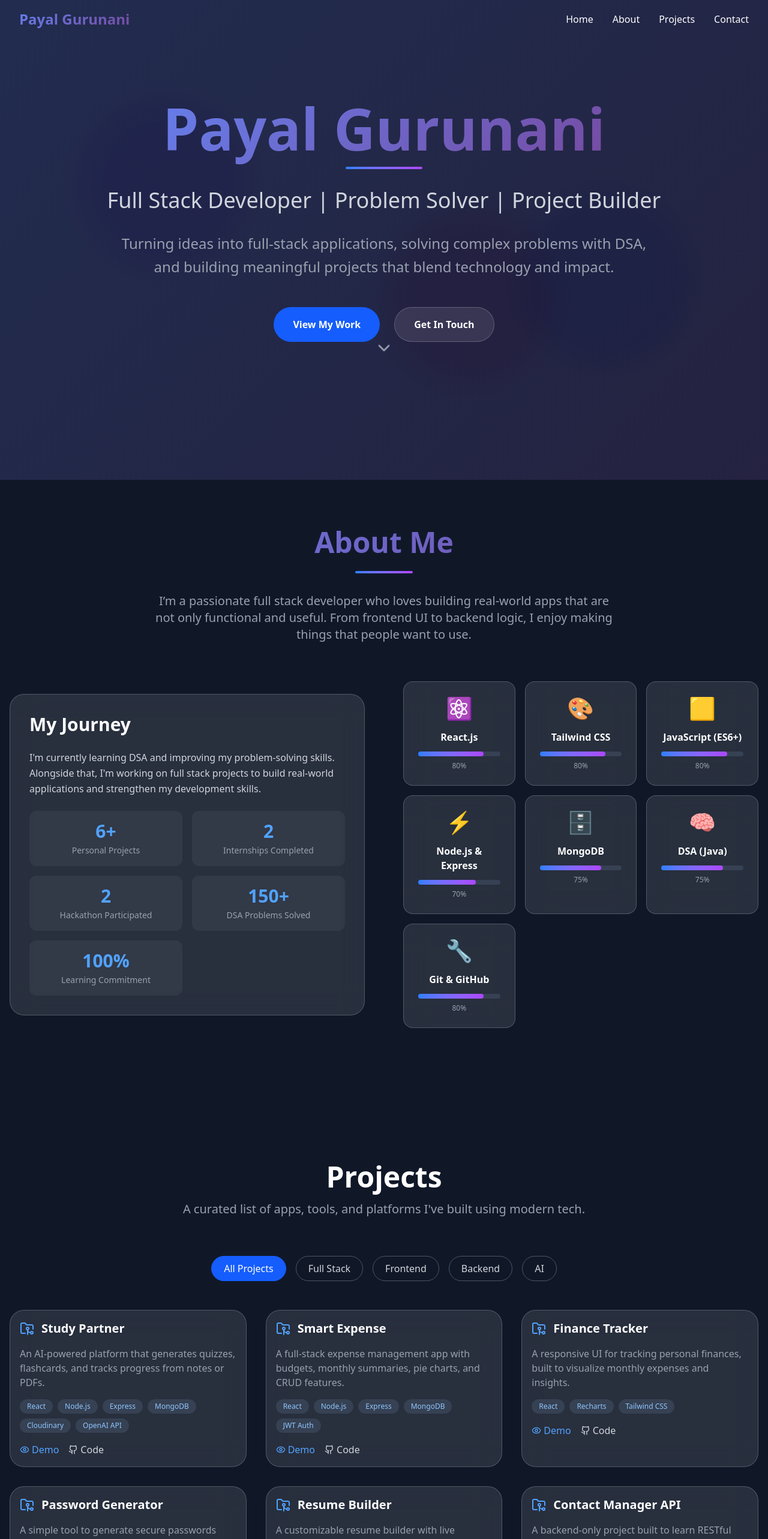
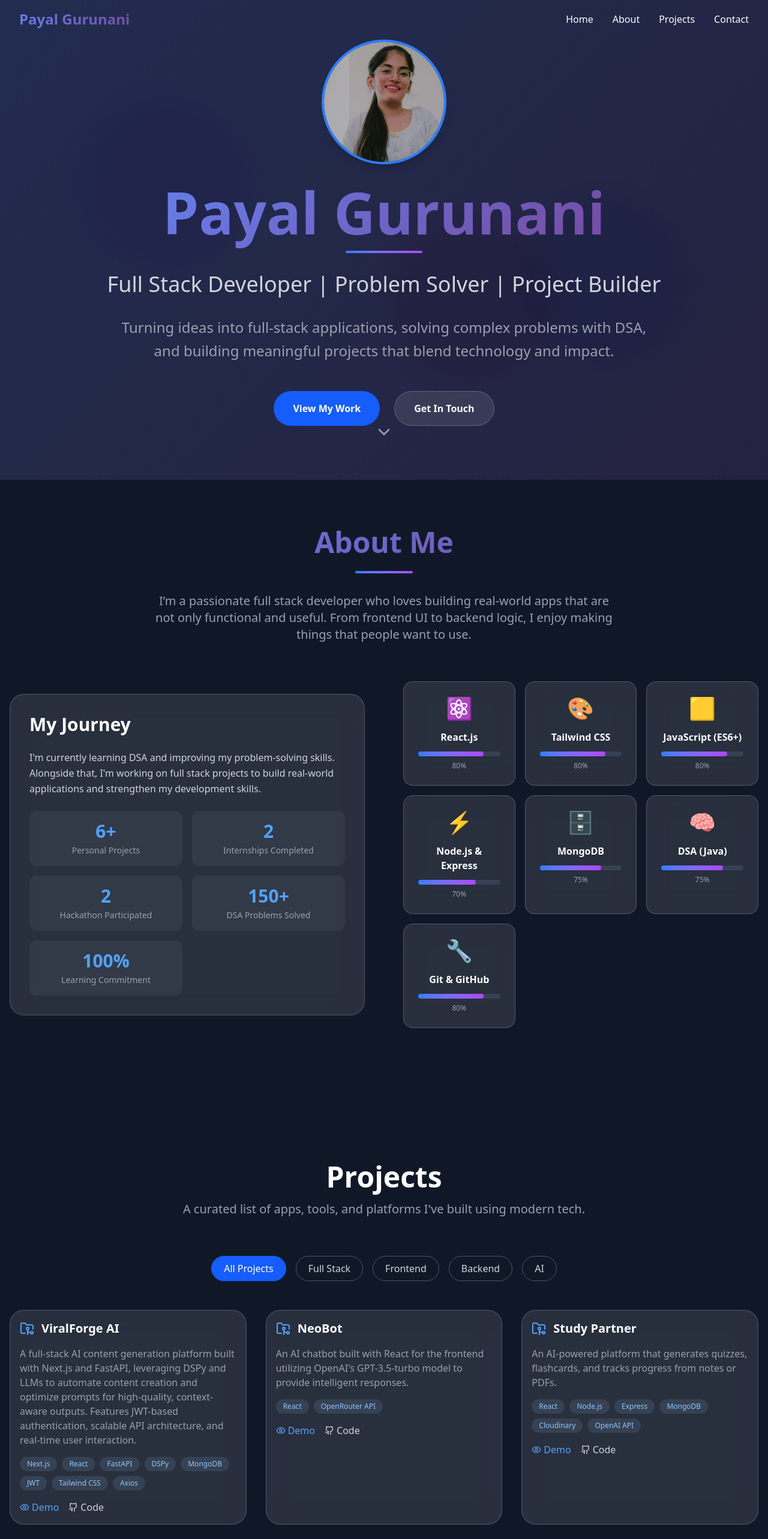
Before and after one commit to Payal-gurunani/Portfolio, a React (Vite) app: page / in a window 1280 px wide. Shown: the top 2566 px of the page at 60% size. Built offline with nearby package versions, Linux system fonts and the light colour scheme.

Commit message:
Project add

```diff
--- a/src/components/Hero.jsx
+++ b/src/components/Hero.jsx
@@ -1,6 +1,6 @@
-import React, { useEffect, useState } from 'react'
+import  { useEffect, useState } from 'react'
 import { ChevronDown } from 'lucide-react'
-
+import profile from '../assests/profile.jpg'
 const Hero = () => {
   const [mousePosition, setMousePosition] = useState({ x: 0, y: 0 })
 
@@ -51,6 +51,13 @@ const Hero = () => {
 
       <div className="relative z-10 text-center animate-fade-in px-4">
         <div className="mb-8">
+            <div className="mb-8 flex justify-center">
+  <img
+    src={profile}
+    alt="Payal Gurunani"
+    className="w-40 h-40 mt-10 md:w-52 md:h-52 rounded-full object-cover border-4 border-blue-500 shadow-lg hover:scale-105 transition-transform duration-300"
+  />
+</div>
           <h1 className="text-4xl sm:text-6xl md:text-8xl font-bold mb-4">
             <span className="gradient-text">Payal Gurunani</span>
           </h1>
--- a/src/components/Projects.jsx
+++ b/src/components/Projects.jsx
@@ -1,23 +1,46 @@
 import { useState } from 'react'
-import {  Github, Eye, FolderGit2 } from 'lucide-react'
+import { Github, Eye, FolderGit2 } from 'lucide-react'
 import { desc, g, title } from 'framer-motion/client'
 
 const Projects = () => {
   const [filter, setFilter] = useState('all')
-const projects = [
+  const projects = [
     {
       id: 1,
+      title: "ViralForge AI",
+      description: "A full-stack AI content generation platform built with Next.js and FastAPI, leveraging DSPy and LLMs to automate content creation and optimize prompts for high-quality, context-aware outputs. Features JWT-based authentication, scalable API architecture, and real-time user interaction.",
+      technologies: ['Next.js', 'React', 'FastAPI', 'DSPy', 'MongoDB', 'JWT', 'Tailwind CSS', 'Axios'],
+      image: 'gradient-to-br from-gray-600 to-gray-800',
+      category: ['fullstack', 'AI'],
+      demoUrl: "https://viral-forge-ai-rose.vercel.app/",
+      githubUrl: 'https://github.com/Payal-gurunani/ViralForge_AI',
+      featured: true
+    },
+    {
+      id: 2,
+      title: "NeoBot",
+      description: "An AI chatbot built with React for the frontend  utilizing OpenAI's GPT-3.5-turbo model to provide intelligent responses.",
+      technologies: ['React', 'OpenRouter API'],
+      image: 'gradient-to-br from-gray-600 to-gray-800',
+      category: ['frontend', 'AI'],
+      demoUrl: "https://neo-bot-ten.vercel.app/",
+      githubUrl: 'https://github.com/Payal-gurunani/NeoBot',
+      featured: false
+
+    },
+    {
+      id: 3,
       title: ' Study Partner',
       description: 'An AI-powered platform that generates quizzes, flashcards, and tracks progress from notes or PDFs.',
       technologies: ['React', 'Node.js', 'Express', 'MongoDB', 'Cloudinary', 'OpenAI API'],
-      category: ['fullstack' , 'AI'],
+      category: ['fullstack', 'AI'],
       image: 'gradient-to-br from-indigo-500 to-purple-600',
       demoUrl: 'https://study-partner-psi.vercel.app/',
       githubUrl: 'https://github.com/Payal-gurunani/Study-Partner',
       featured: true
     },
     {
-      id: 2,
+      id: 4,
       title: 'Smart Expense',
       description: 'A full-stack expense management app with budgets, monthly summaries, pie charts, and CRUD features.',
       technologies: ['React', 'Node.js', 'Express', 'MongoDB', 'JWT Auth'],
@@ -29,7 +52,7 @@ const projects = [
     },
 
     {
-      id: 3,
+      id: 5,
       title: 'Finance Tracker',
       description: 'A responsive UI for tracking personal finances, built to visualize monthly expenses and insights.',
       technologies: ['React', 'Recharts', 'Tailwind CSS'],
@@ -40,7 +63,7 @@ const projects = [
       featured: false
     },
     {
-      id: 4,
+      id: 6,
       title: 'Password Generator',
       description: 'A simple tool to generate secure passwords with various strength and character options.',
       technologies: ['React', 'Tailwind CSS'],
@@ -51,7 +74,7 @@ const projects = [
       featured: false
     },
     {
-      id: 5,
+      id: 7,
       title: 'Resume Builder',
       description: 'A customizable resume builder with live preview, multiple templates, and export-to-PDF feature.',
       technologies: ['React', 'Tailwind CSS', 'Framer Motion', 'html2canvas', 'jsPDF'],
@@ -62,7 +85,7 @@ const projects = [
       featured: true
     },
     {
-      id: 6,
+      id: 8,
       title: 'Contact Manager API',
       description: 'A backend-only project built to learn RESTful APIs, including CRUD operations, auth, and validation.',
       technologies: ['Node.js', 'Express', 'MongoDB', 'JWT Auth'],
@@ -71,19 +94,8 @@ const projects = [
       githubUrl: 'https://github.com/Payal-gurunani/contact-manager/tree/main/backContact',
       featured: false
     },
-    {
-      id: 7,
-      title:"NeoBot",
-      description: "An AI chatbot built with React for the frontend  utilizing OpenAI's GPT-3.5-turbo model to provide intelligent responses.",
-      technologies: ['React', 'OpenRouter API'],
-      image: 'gradient-to-br from-gray-600 to-gray-800',
-      category: ['frontend','AI' ],
-      demoUrl: "https://neo-bot-ten.vercel.app/",
-      githubUrl: 'https://github.com/Payal-gurunani/NeoBot',
-      featured: false
 
-    }
-]
+  ]
   const categories = [
     { id: 'all', name: 'All Projects' },
     { id: 'fullstack', name: 'Full Stack' },
@@ -117,11 +129,10 @@ const projects = [
             <button
               key={category.id}
               onClick={() => setFilter(category.id)}
-              className={`px-5 py-2 rounded-full font-medium border transition-all duration-300 ${
-                filter === category.id
+              className={`px-5 py-2 rounded-full font-medium border transition-all duration-300 ${filter === category.id
                   ? 'bg-blue-600 text-white border-blue-600'
                   : 'bg-transparent border-gray-600 text-gray-300 hover:bg-gray-800'
-              }`}
+                }`}
             >
               {category.name}
             </button>
@@ -133,7 +144,7 @@ const projects = [
           {filteredProjects.map((project, index) => (
             <div
               key={project.id}
-               className={`project-card glass-effect rounded-3xl overflow-hidden p-4 group ${project.featured ? 'md:col-span-2 lg:col-span-1' : ''}`}
+              className={`project-card glass-effect rounded-3xl overflow-hidden p-4 group ${project.featured ? 'md:col-span-2 lg:col-span-1' : ''}`}
             >
               <div className="flex items-center gap-3 mb-4">
                 <FolderGit2 className="text-blue-400 w-6 h-6" />
```
Also changed, not shown: src/assests/profile.jpg (added).
